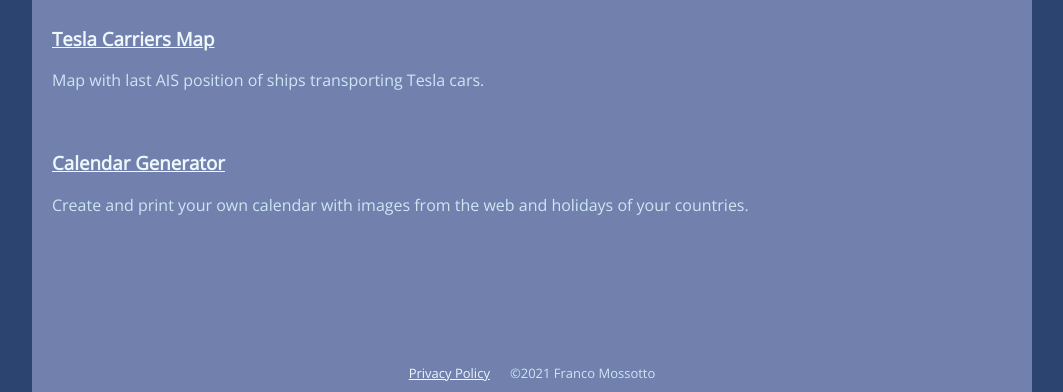
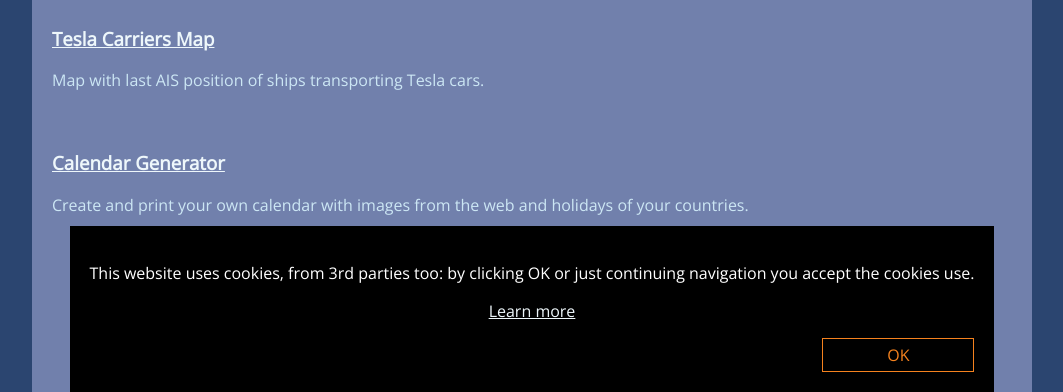
Before and after one commit to fmossott/fmossott.github.io, a plain HTML site: page index.html in a window 1280 px wide. Shown: the part 408-800 px from the top of the page, without its empty margins (108-1171 px from the left). Drawn offline with nearby package versions, Linux system fonts and the light colour scheme.

Commit message:
cookies popup

```diff
--- /dev/null
+++ b/cookies.css
@@ -0,0 +1,39 @@
+div#cookiePopup {
+   position:absolute;
+   bottom:0;
+   background-color: black;
+   color: white;
+   padding: 20px;
+}
+
+div#cookiePopup.hidden {
+  display: none;
+}
+
+div#cookieBox {
+  display: flex;
+  flex-direction: column;
+  width: 100%;
+}
+
+div#cookieButtons {
+  display: flex;
+  flex-direction: row;
+  justify-content: flex-end;
+}
+
+div.cookieButton {
+  border: 1px;
+  border-color: white;
+  border-style: solid;
+  padding: 5px;
+  padding-left: 15px;
+  padding-right: 15px;
+  min-width: 120px;
+  text-transform: uppercase;
+}
+
+div.cookieButton#acceptcookies {
+  color: #f5821e;
+  border-color: #f5821e;
+}
--- /dev/null
+++ b/cookies.js
@@ -0,0 +1,11 @@
+
+function acceptCookies() {
+  Cookies.set('acceptedCookies', 'true')
+  var e = document.getElementById("cookiePopup");
+  e.className += "hidden";
+}
+
+var accepted = Cookies.get('acceptedCookies');
+if (accepted) {
+  acceptCookies()
+}
--- a/home.css
+++ b/home.css
@@ -84,5 +84,4 @@
   .page-footer div {
     font-size: x-small;
   }
-
 }
--- a/index.html
+++ b/index.html
@@ -15,6 +15,9 @@
   <link href="https://fonts.googleapis.com/css2?family=Roboto:wght@700&display=swap" rel="stylesheet">
   <link href="https://fonts.googleapis.com/css2?family=Open+Sans&display=swap" rel="stylesheet">
   <link rel="stylesheet" href="home.css">
+  <link rel="stylesheet" href="cookies.css">
+  <script src="https://cdn.jsdelivr.net/npm/js-cookie@2.2.1/src/js.cookie.min.js"></script>
+  <script src="cookies.js" charset="utf-8"></script>
   <script async src="https://platform.twitter.com/widgets.js" charset="utf-8"></script>
   <!-- Global site tag (gtag.js) - Google Analytics -->
   <script async src="https://www.googletagmanager.com/gtag/js?id=G-FYB4RV99BM"></script>
@@ -60,6 +63,17 @@
       <div><a href="privacy.html" target="_blank">Privacy Policy</a></div>
       <div>©2021 Franco Mossotto</a></div>
     </footer>
+    <div id="cookiePopup">
+      <div id="cookieBox">
+        <div>
+          <p>This website uses cookies, from 3rd parties too: by clicking OK or just continuing navigation you accept the cookies use.</p>
+          <p><a href="/privacy.html" title="Learn more" target="_blank">Learn more</a></p>
+        </div>
+        <div id="cookieButtons">
+          <div id="acceptcookies" class="cookieButton" onclick="acceptCookies()">OK</div>
+        </div>
+      </div>
+    </div>
   </div>
 </body>
 </html>
```
